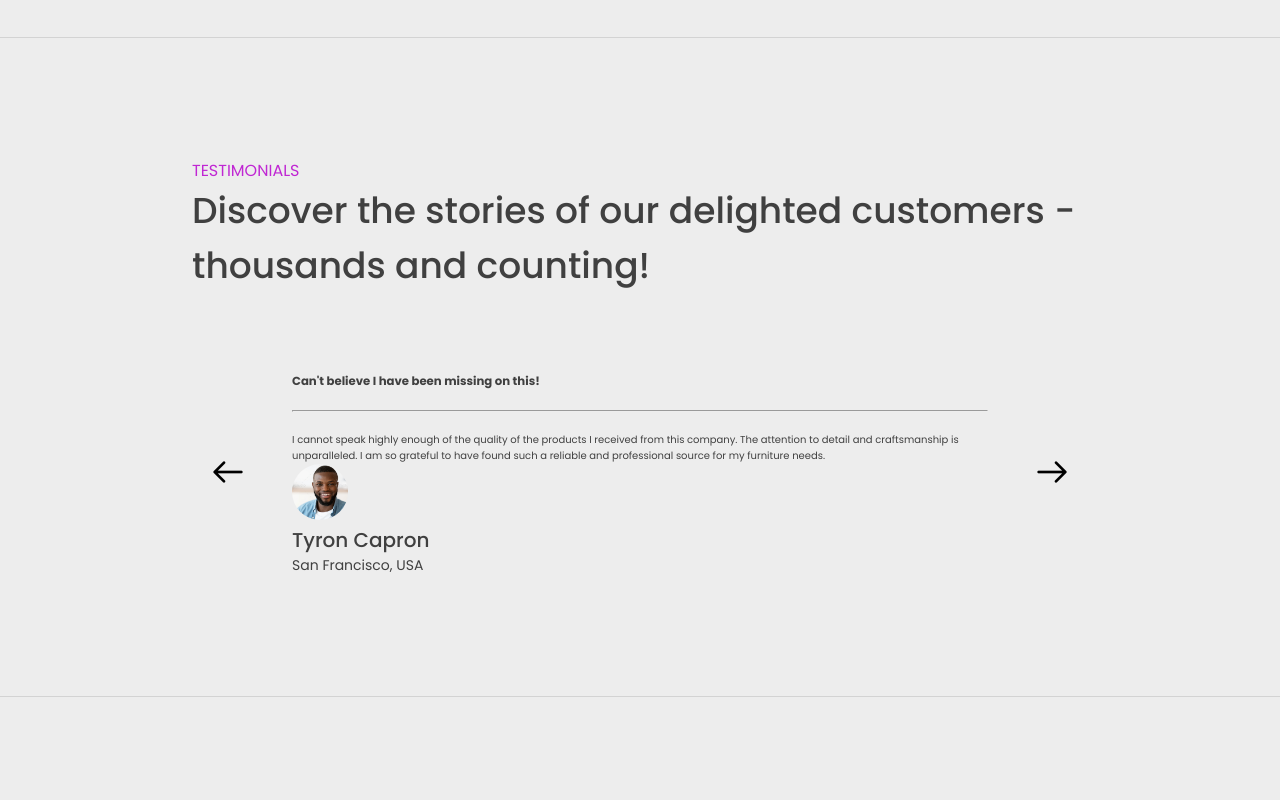
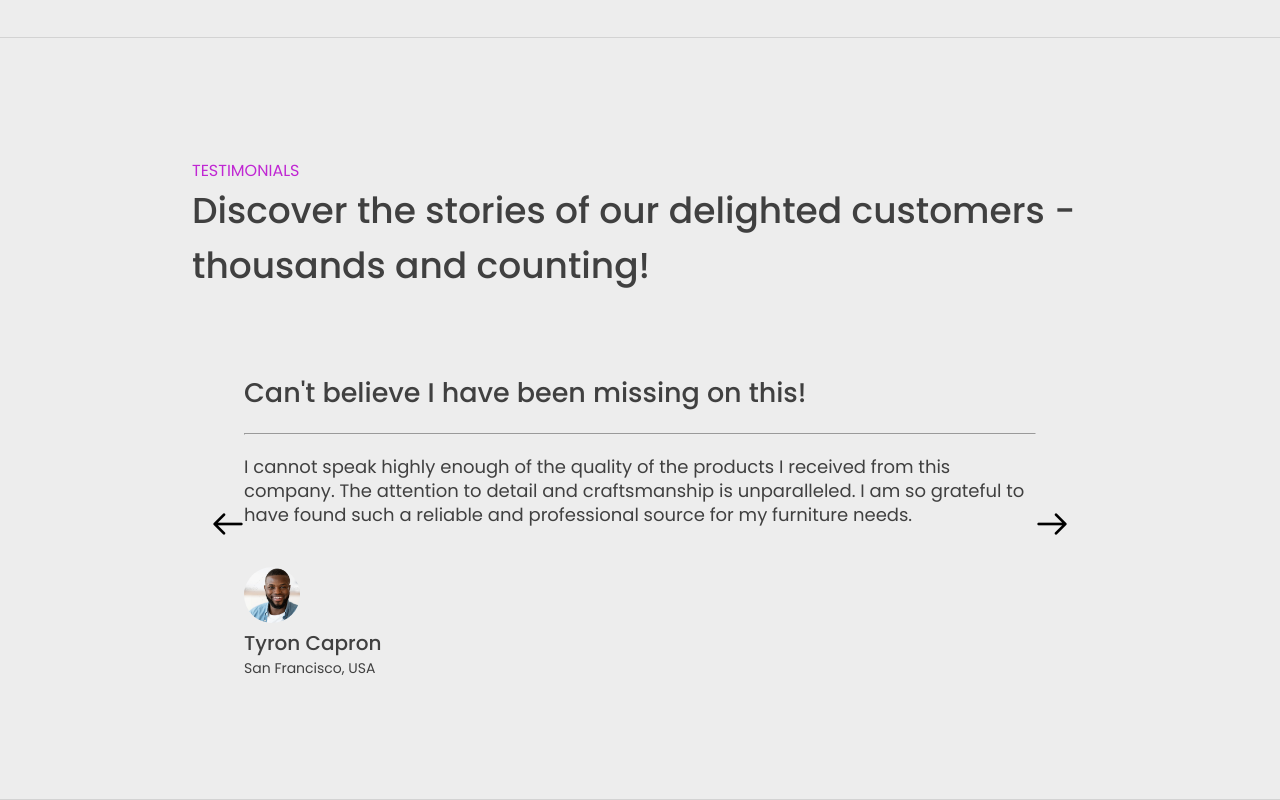
Before and after one commit to dariojularic/x-shopper-dream-e-commerce, a React (Vite) app: page / in a window 1280 px wide. Shown: the part 3086-3886 px from the top of the page. Before the commit the page ends 3783 px from the top, so only its background shows below. Built offline with nearby package versions, Linux system fonts and the light colour scheme; no server answers.

Commit message:
Add style

```diff
--- a/src/pages/Home/components/Testimonials.css
+++ b/src/pages/Home/components/Testimonials.css
@@ -13,12 +13,12 @@
   /* height: 3.2rem; */
   align-content: center;
 }
-
+/*
 .testimonial {
   padding: 0 4.8rem;
-}
+} */
 
-/* .testimonial-header {
+.testimonial-header {
   font-size: 2.7rem;
   font-weight: 500;
 }
@@ -27,7 +27,7 @@
   font-size: 1.8rem;
   line-height: 2.4rem;
   margin-bottom: 4rem;
-} */
+}
 
 .testimonial-user-img {
   border-radius: 50%;
```
